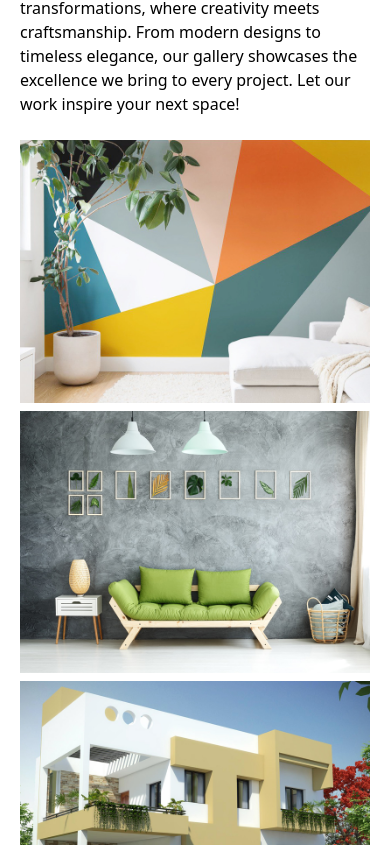
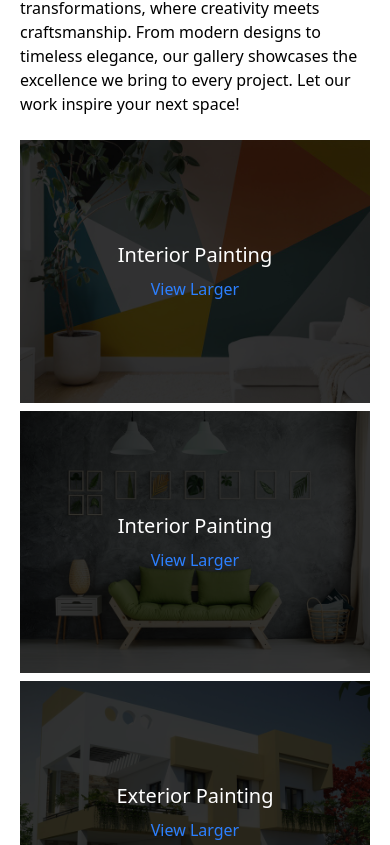
Before and after one commit to rakeshmiriyala/Infrastructure_Website, a React (Vite) app: page / in a window 390 px wide. Shown: the part 10959-11804 px from the top of the page. Built offline with nearby package versions, Linux system fonts and the light colour scheme.

Commit message:
thirteen

```diff
--- a/src/Components/About.jsx
+++ b/src/Components/About.jsx
@@ -9,7 +9,6 @@ function AboutSection() {
   useEffect(() => {
     AOS.init({ duration: 1000, once: true });
   }, []);
-
   return (
     <div
       id="about"
@@ -31,7 +30,6 @@ function AboutSection() {
           className="absolute top-1/2 lg:left-1/4 md:left-1/4 xs:left-12 sm:left-1/4 transform -translate-x-1/2 -translate-y-1/2 w-1/2 sm:w-2/3 md:w-1/2 h-auto rounded-4xl"
         />
       </div>
-
       {/* Right Side - Text Content (Fade from Right to Left) */}
       <div
         className="w-full sm:w-3/4 md:w-1/2 xs:space-y-6 md:space-y-2 sm:space-y-8 md:mt-0 xs:mt-10 sm:mt-0"
--- a/src/Components/Gallery.jsx
+++ b/src/Components/Gallery.jsx
@@ -67,7 +67,9 @@ function Gallery() {
               onClick={() => openModal(index)}
             />
             <div
-              className="absolute inset-0 flex flex-col items-center justify-center opacity-0 group-hover:opacity-100 bg-black bg-opacity-90 text-white transition-opacity duration-300"
+  className="absolute inset-0 flex flex-col items-center justify-center
+  opacity-100 lg:opacity-0 lg:group-hover:opacity-100
+  bg-black bg-opacity-90 text-white transition-opacity duration-300"
   style={{ backgroundColor: "rgba(0, 0, 0, 0.8)" }}
 >
   <h3 className="text-xl">{image.alt}</h3>
@@ -78,6 +80,7 @@ function Gallery() {
     View Larger
   </button>
 </div>
+
           </div>
         ))}
       </div>
--- a/src/Components/ServiceCards.jsx
+++ b/src/Components/ServiceCards.jsx
@@ -80,7 +80,6 @@ const services = [
 
 const ServiceCards = () => {
   const [flipped, setFlipped] = useState(Array(services.length).fill(false));
-
   const toggleFlip = (index) => {
     setFlipped((prev) => {
       return prev.map((_, i) => i === index ? !prev[i] : false);
```
Lines whose indentation alone changed are shown as unchanged.
